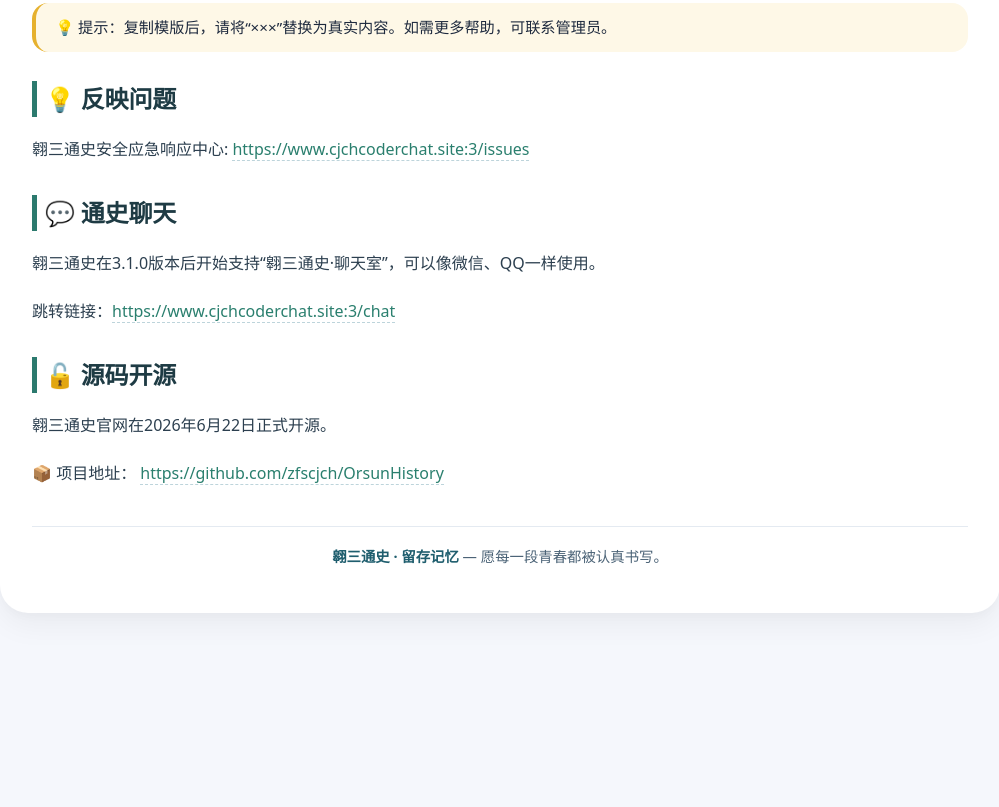
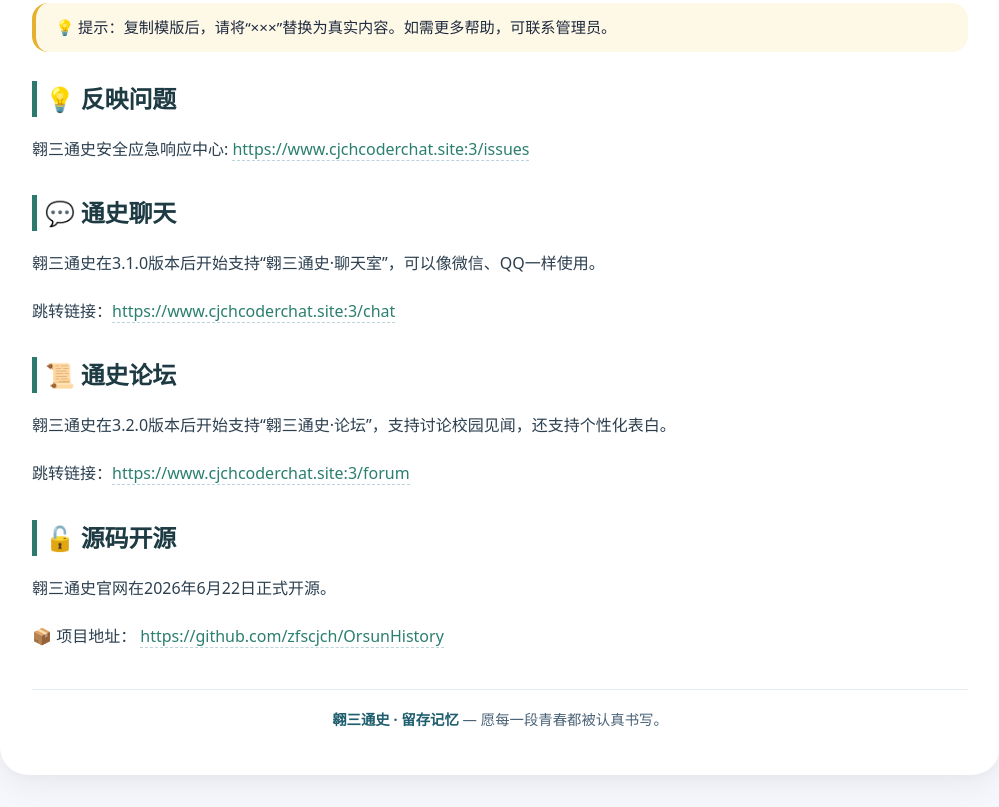
Before and after one commit to zfscjch/OrsunHistory, a website: page templates/help.html in a window 1280 px wide. Shown: the part 1872-2679 px from the top of the page, without its empty margins (140-1139 px from the left). Before the commit the page ends 2517 px from the top, so only its background shows below. Drawn offline with Linux system fonts and the light colour scheme; no server answers.

Commit message:
更新help等文件，添加通史论坛的相关说明

```diff
--- a/templates/help.html
+++ b/templates/help.html
@@ -426,6 +426,14 @@
             跳转链接：<a href="/chat" target="_blank">https://www.cjchcoderchat.site:3/chat</a>
         </p>
 
+        <h2 id="forum">📜 通史论坛</h2>
+        <p class="md-para">
+            翱三通史在3.2.0版本后开始支持“翱三通史·论坛”，支持讨论校园见闻，还支持个性化表白。
+        </p>
+        <p class="md-para">
+            跳转链接：<a href="/forum" target="_blank">https://www.cjchcoderchat.site:3/forum</a>
+        </p>
+
         <h2 id="open-source">🔓 源码开源</h2>
 
         <p class="md-para">
```
Also changed, not shown: templates/forum_index.html (+1 -0 lines).
